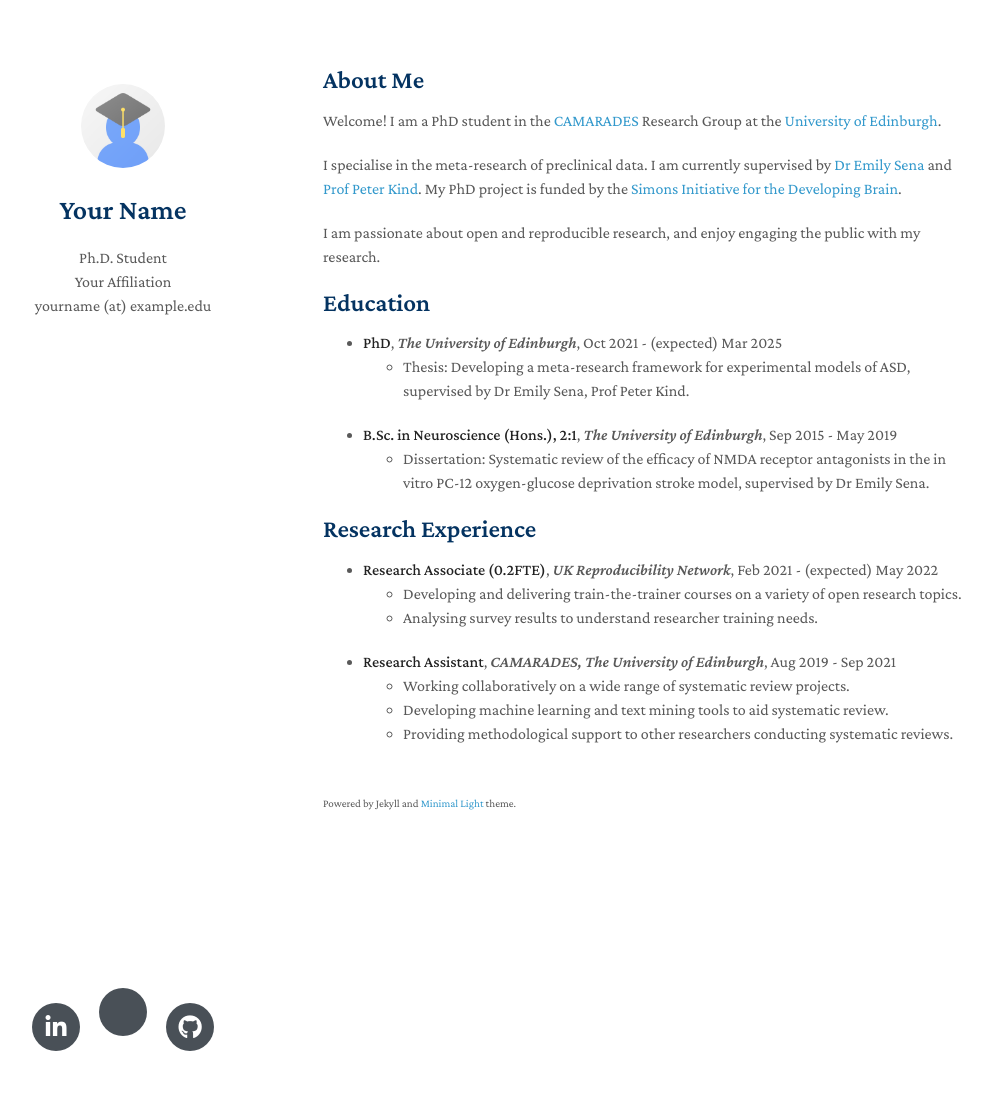
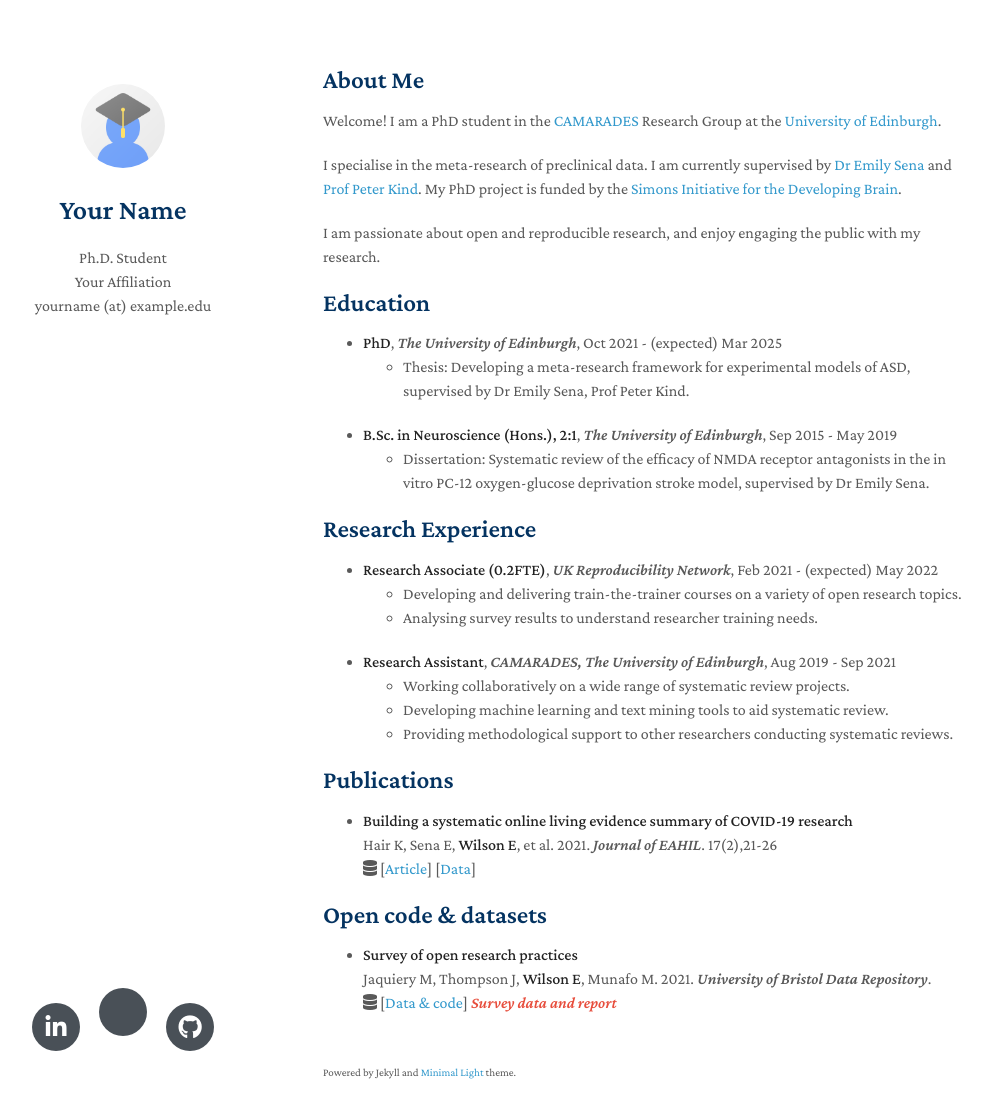
Before and after one commit to emma-wilson/emma-wilson.github.io, a Jekyll site: the page built from index.md, in a window 1280 px wide and 1153 px high. Shown: the top 1118 px of the window, without its empty margins (147-1139 px from the left). Built offline with Jekyll 4.4.1, drawn with Linux system fonts in a browser that asks for light colours; nearby versions of some CDN libraries; a style sheet for code colours, icons or effects is not loaded; our own code applies the rules of GitHub Pages for plain Markdown files.

Commit message:
Add publications and open code / datasets

```diff
--- a/index.md
+++ b/index.md
@@ -32,3 +32,23 @@ I am passionate about open and reproducible research, and enjoy engaging the pub
   - Working collaboratively on a wide range of systematic review projects.
   - Developing machine learning and text mining tools to aid systematic review.
   - Providing methodological support to other researchers conducting systematic reviews.
+
+## Publications
+
+- **Building a systematic online living evidence summary of COVID-19 research**
+  <br>
+  Hair K, Sena E, **Wilson E**, et al. 2021. *Journal of EAHIL*. 17(2),21-26
+  <br>
+  <i class="ai ai-open-access"></i> <i class="fa fa-database"></i>
+  [<a href="https://doi.org/10.32384/jeahil17465" aria-label="Read Building a systematic online living evidence summary of COVID-19 research on the JEAHIL website">Article</a>]
+  [<a href="https://camarades.shinyapps.io/COVID-19-SOLES/" aria-label="Explore the COVID-19 living evidence summary dataset">Data</a>]
+
+## Open code & datasets
+
+- **Survey of open research practices**
+  <br>
+  Jaquiery M, Thompson J, **Wilson E**, Munafo M. 2021. *University of Bristol Data Repository*.
+  <br>
+  <i class="fa fa-database"></i>
+  [<a href="https://doi.org/10.5523/bris.32kwb3vmi5vaa26gpiusnajkfn" aria-label="Download open research practices survey data and report from the University of Bristol Data Repository">Data & code</a>]
+  <strong><i style="color:#e74d3c">Survey data and report</i></strong>
```
